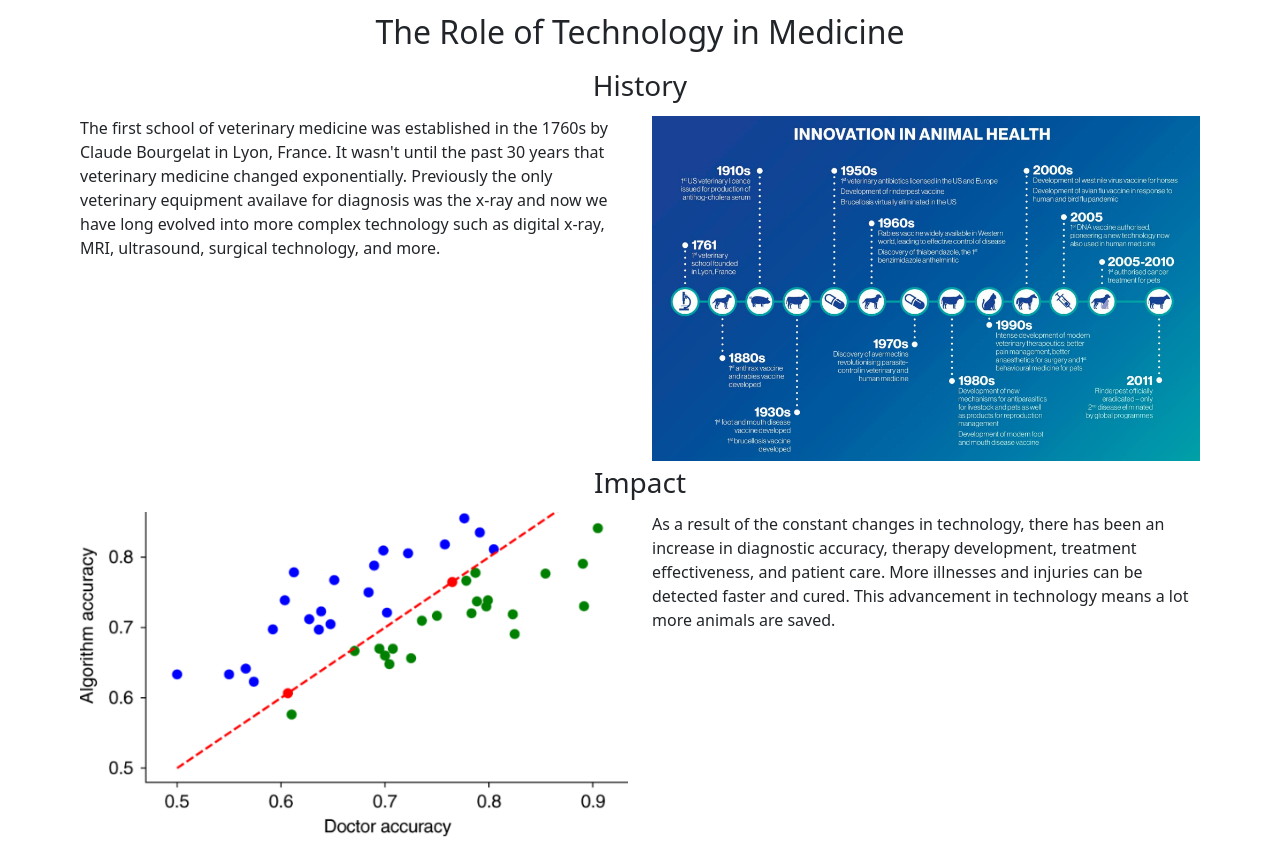
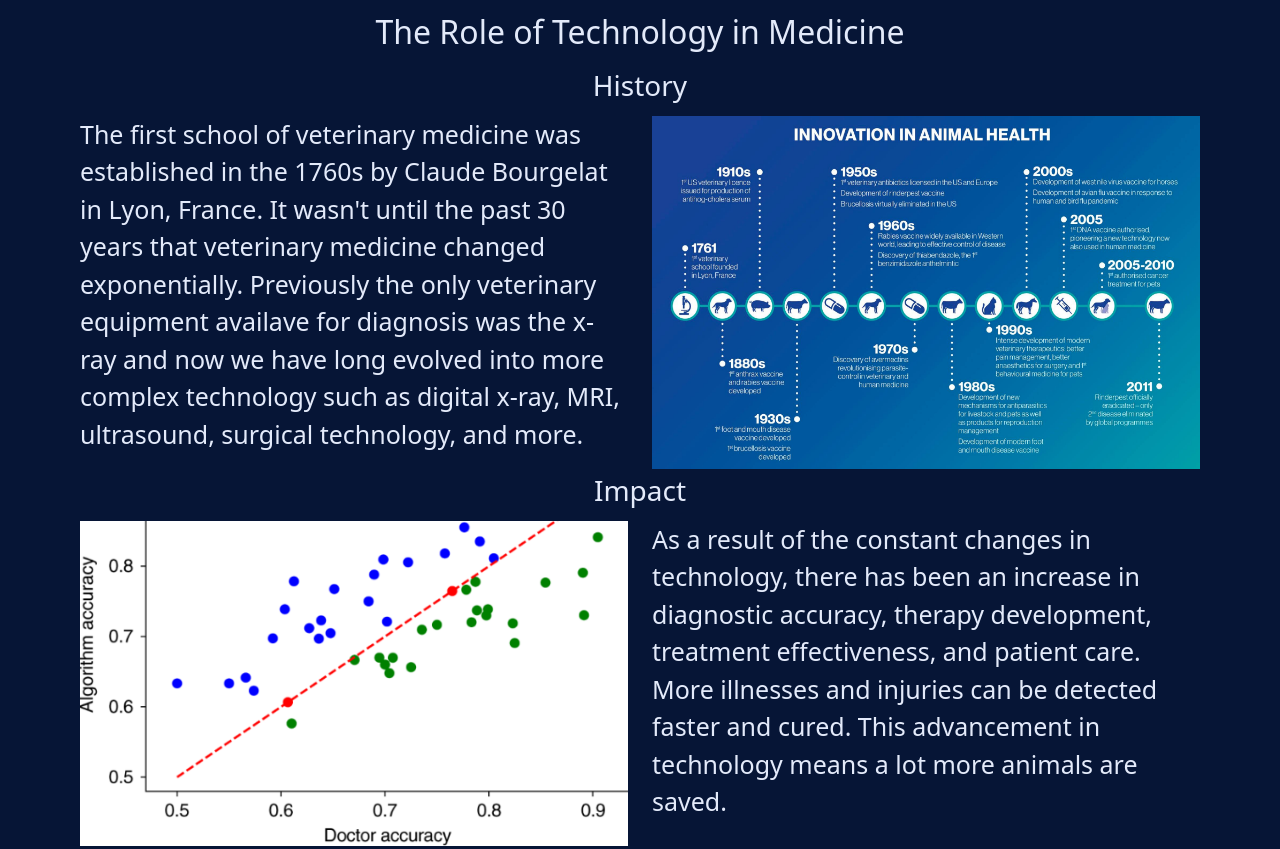
Before and after one commit to kateek5417/sep10-freedom-project, a plain HTML site: page home.html in a window 1280 px wide. Shown: the part 777-1626 px from the top of the page. Drawn offline with nearby package versions, Linux system fonts and the light colour scheme.

Commit message:
change bg color and text color

```diff
--- a/style.css
+++ b/style.css
@@ -45,3 +45,13 @@
     text-align: center;
     padding: 5px;
 }
+
+body {
+    background-color: #061536;
+    color: #e3eafa;
+}
+
+
+p {
+    font-size: 25px;
+}
```
